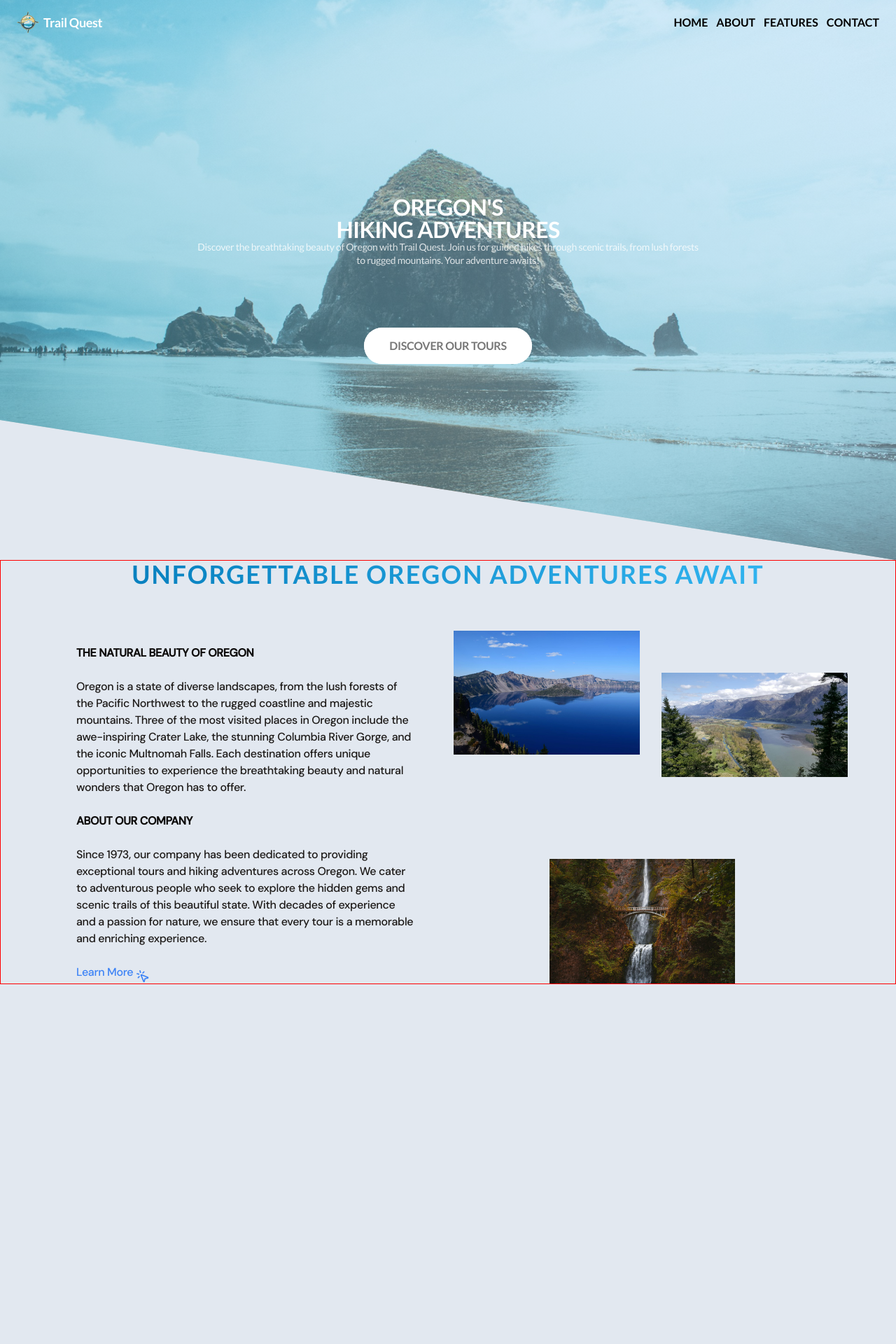
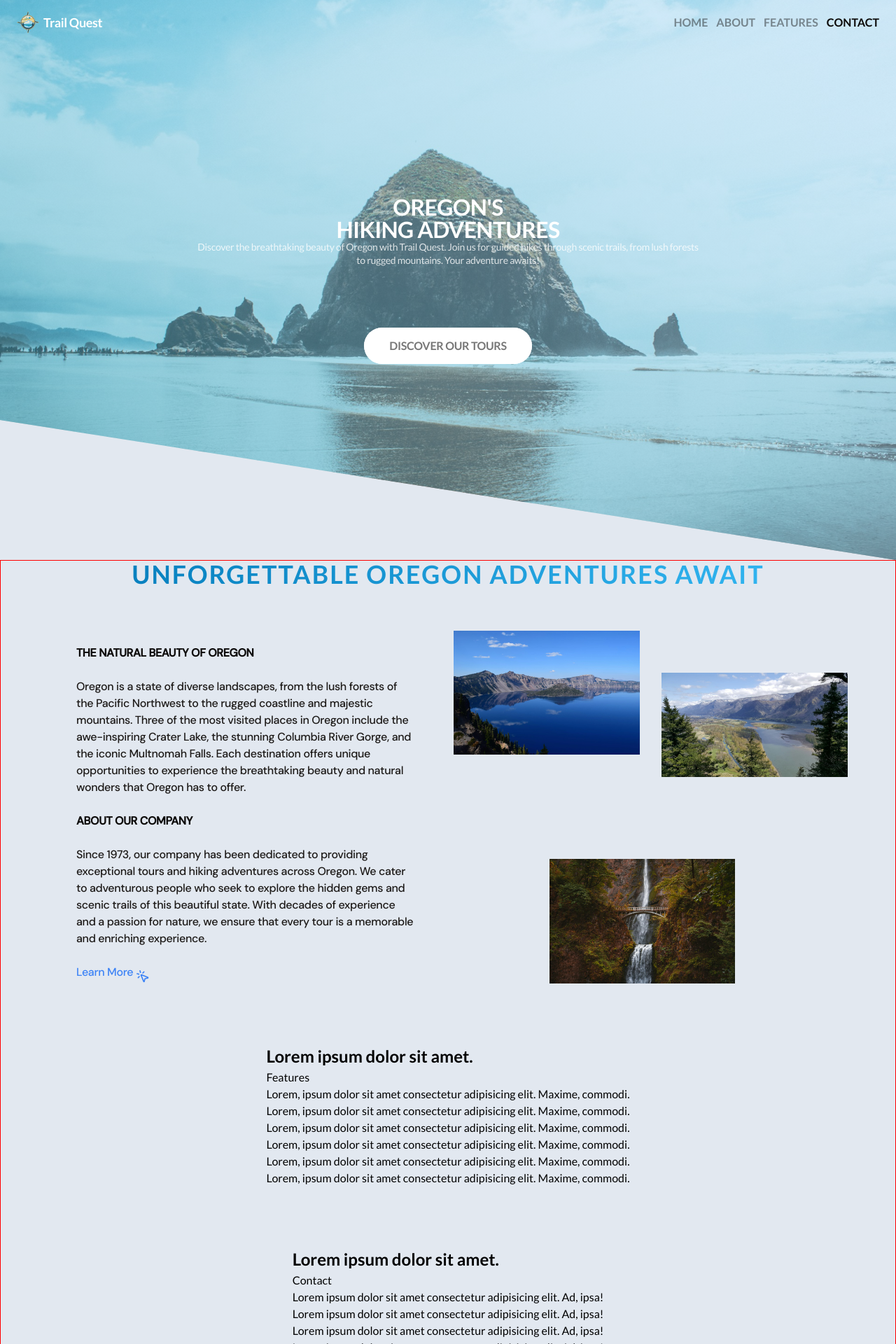
Before and after one commit to Alexandrbig1/trail_quest, a React (Vite) app: page / in a window 1280 px wide. Shown: the top 1920 px of the page at 70% size. Before the commit the page ends 1406 px from the top, so only its background shows below. Built offline with nearby package versions, Linux system fonts and the light colour scheme.

Commit message:
fix: updated intersection observer, added active class for section that is in view

```diff
--- a/src/components/About/About.jsx
+++ b/src/components/About/About.jsx
@@ -1,5 +1,7 @@
 import { useInView } from "react-intersection-observer";
 import HeadingSection from "../UI/Heading/Heading";
+import { useActiveSection } from "../../context/activeSection";
+import { useEffect } from "react";
 import {
   AboutContainer,
   AboutHighlightBtn,
@@ -17,7 +19,17 @@ import {
 } from "./About.styled";
 
 function About() {
-  const { aboutRef } = useInView({ threshold: 0.5 });
+  const { setActiveSection } = useActiveSection();
+
+  const { ref: aboutRef, inView: aboutInView } = useInView({
+    threshold: 0.5,
+  });
+
+  useEffect(() => {
+    if (aboutInView) {
+      setActiveSection("About");
+    }
+  }, [aboutInView, setActiveSection]);
 
   return (
     <AboutContainer id="about" ref={aboutRef}>
--- a/src/components/App.jsx
+++ b/src/components/App.jsx
@@ -21,6 +21,7 @@ const theme = {
   light: {
     colors: {
       mainTextColor: "#0c0a09",
+      mainTextColorLowOp: "#0c0a0970",
       // paragraphTextColor: "#0c0a0990",
       paragraphTextColor: "#1c1917",
       secondaryTextColor: "#777",
@@ -38,6 +39,7 @@ const theme = {
   dark: {
     colors: {
       mainTextColor: "#fafaf9",
+      mainTextColorLowOp: "#fafaf970",
       paragraphTextColor: "#fafaf990",
       secondaryTextColor: "#ccc",
       mainBgColor: "#164e63",
--- /dev/null
+++ b/src/components/Contact/Contact.jsx
@@ -0,0 +1,33 @@
+import { useInView } from "react-intersection-observer";
+import { useActiveSection } from "../../context/activeSection";
+import { useEffect } from "react";
+
+function Contact() {
+  const { setActiveSection } = useActiveSection();
+
+  const { ref: contactRef, inView: contactInView } = useInView({
+    threshold: 0.5,
+  });
+
+  useEffect(() => {
+    if (contactInView) {
+      setActiveSection("Contact");
+    }
+  }, [contactInView, setActiveSection]);
+
+  return (
+    <div id="contact" ref={contactRef}>
+      <h2>Lorem ipsum dolor sit amet.</h2>
+      <p>Contact</p>
+      <p>Lorem ipsum dolor sit amet consectetur adipisicing elit. Ad, ipsa!</p>
+      <p>Lorem ipsum dolor sit amet consectetur adipisicing elit. Ad, ipsa!</p>
+      <p>Lorem ipsum dolor sit amet consectetur adipisicing elit. Ad, ipsa!</p>
+      <p>Lorem ipsum dolor sit amet consectetur adipisicing elit. Ad, ipsa!</p>
+      <p>Lorem ipsum dolor sit amet consectetur adipisicing elit. Ad, ipsa!</p>
+      <p>Lorem ipsum dolor sit amet consectetur adipisicing elit. Ad, ipsa!</p>
+      <p>Lorem ipsum dolor sit amet consectetur adipisicing elit. Ad, ipsa!</p>
+    </div>
+  );
+}
+
+export default Contact;
--- /dev/null
+++ b/src/components/Features/Features.jsx
@@ -0,0 +1,50 @@
+import { useInView } from "react-intersection-observer";
+import { useActiveSection } from "../../context/activeSection";
+import { useEffect } from "react";
+
+function Features() {
+  const { setActiveSection } = useActiveSection();
+
+  const { ref: featuresRef, inView: featuresInView } = useInView({
+    threshold: 0.5,
+  });
+
+  useEffect(() => {
+    if (featuresInView) {
+      setActiveSection("Features");
+    }
+  }, [featuresInView, setActiveSection]);
+
+  return (
+    <div id="features" ref={featuresRef}>
+      <h2>Lorem ipsum dolor sit amet.</h2>
+      <p>Features</p>
+      <p>
+        Lorem, ipsum dolor sit amet consectetur adipisicing elit. Maxime,
+        commodi.
+      </p>
+      <p>
+        Lorem, ipsum dolor sit amet consectetur adipisicing elit. Maxime,
+        commodi.
+      </p>
+      <p>
+        Lorem, ipsum dolor sit amet consectetur adipisicing elit. Maxime,
+        commodi.
+      </p>
+      <p>
+        Lorem, ipsum dolor sit amet consectetur adipisicing elit. Maxime,
+        commodi.
+      </p>
+      <p>
+        Lorem, ipsum dolor sit amet consectetur adipisicing elit. Maxime,
+        commodi.
+      </p>
+      <p>
+        Lorem, ipsum dolor sit amet consectetur adipisicing elit. Maxime,
+        commodi.
+      </p>
+    </div>
+  );
+}
+
+export default Features;
--- a/src/components/Header/Header.jsx
+++ b/src/components/Header/Header.jsx
@@ -61,9 +61,9 @@ function Header() {
                 onClick={(e) => {
                   e.preventDefault();
                   handleLinkClick(to);
-                  setActiveSection(to);
+                  setActiveSection(list);
                 }}
-                $active={activeSection === to}
+                $active={activeSection === list}
               >
                 {list}
               </HeaderNavLink>
--- a/src/components/Header/Header.styled.jsx
+++ b/src/components/Header/Header.styled.jsx
@@ -1,4 +1,5 @@
 import styled from "styled-components";
+import { primaryFont } from "../fonts";
 
 export const HeaderWrapper = styled.header`
   display: flex;
@@ -22,15 +23,19 @@ export const HeaderNavMenu = styled.ul`
 `;
 
 export const HeaderNavLink = styled.a`
+  font-family: ${primaryFont};
   font-size: 1.6rem;
   font-weight: 700;
+  line-height: 1.5;
   color: ${(p) =>
-    p?.$active ? p.theme.colors.accentColor : p.theme.colors.textColor};
+    p?.$active
+      ? p.theme.colors.mainTextColor
+      : p.theme.colors.mainTextColorLowOp};
   text-transform: uppercase;
   text-decoration: none;
   transition: color var(--primary-transition);
 
   &:hover {
-    color: ${(p) => p.theme.colors.accentColor};
+    color: ${(p) => p.theme.colors.mainTextColor};
   }
 `;
--- a/src/components/Hero/Hero.jsx
+++ b/src/components/Hero/Hero.jsx
@@ -1,4 +1,6 @@
-import React, { createRef } from "react";
+import { useEffect } from "react";
+import { useInView } from "react-intersection-observer";
+import { useActiveSection } from "../../context/activeSection";
 import {
   HeroButton,
   HeroContainer,
@@ -7,10 +9,16 @@ import {
   HeroTitle,
   HeroWrapper,
 } from "./Hero.styled";
-import { useInView } from "react-intersection-observer";
 
 function Hero() {
-  const { homeRef } = useInView({ threshold: 0.5 });
+  const { setActiveSection } = useActiveSection();
+  const { ref: homeRef, inView: homeInView } = useInView({ threshold: 0.5 });
+
+  useEffect(() => {
+    if (homeInView) {
+      setActiveSection("Home");
+    }
+  }, [homeInView, setActiveSection]);
 
   return (
     <HeroWrapper id="home" ref={homeRef}>
--- a/src/context/activeSection.jsx
+++ b/src/context/activeSection.jsx
@@ -4,7 +4,7 @@ const ActiveContext = createContext();
 
 // eslint-disable-next-line react/prop-types
 export const ActiveSectionContext = ({ children }) => {
-  const [activeSection, setActiveSection] = useState("home");
+  const [activeSection, setActiveSection] = useState("Home");
 
   return (
     <ActiveContext.Provider
--- a/src/pages/Home/Home.jsx
+++ b/src/pages/Home/Home.jsx
@@ -1,7 +1,9 @@
 import { Helmet } from "react-helmet-async";
 import Hero from "../../components/Hero/Hero";
 import About from "../../components/About/About";
-import { Container, Main } from "../../components/layout";
+import { Container } from "../../components/layout";
+import Features from "../../components/Features/Features";
+import Contact from "../../components/Contact/Contact";
 
 function Home() {
   return (
@@ -35,6 +37,8 @@ function Home() {
         <Hero />
         <Container>
           <About />
+          <Features />
+          <Contact />
         </Container>
       </main>
     </>
```
